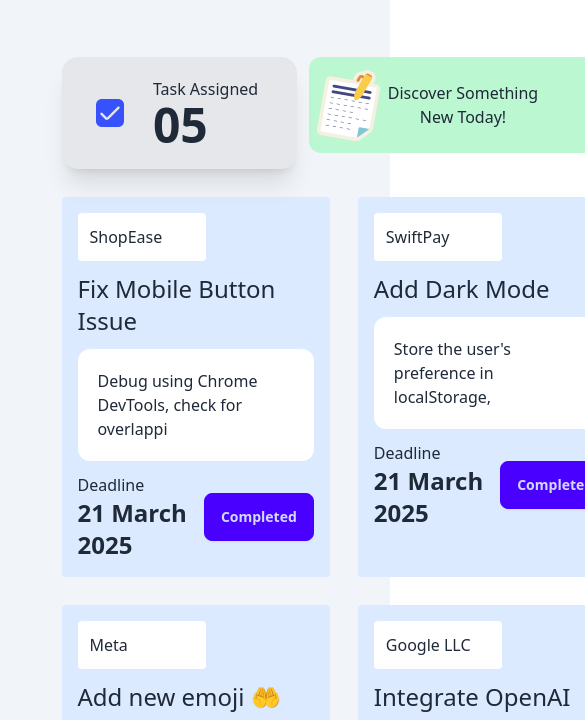
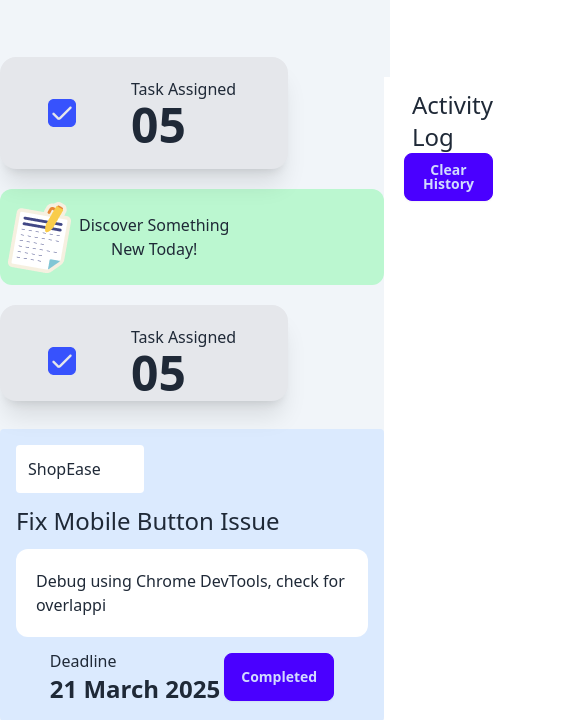
Before and after one commit to abdulalim1010/assignment-five-repo, a plain HTML site: page index.html in a window 390 px wide. Shown: the part 103-823 px from the top of the page, 585 px wide, since content can reach past the window. Drawn offline with nearby package versions, Linux system fonts and the light colour scheme.

Commit message:
responsive

```diff
--- a/index.html
+++ b/index.html
@@ -35,9 +35,9 @@
     <div class="mt-5 flex">
 
       <!-- first-3 part -->
-      <div class=" flex justify-around">
-        <div class="w-7/8">
-          <div class="flex gap-3 ">
+      <div class=" lg:flex justify-around">
+        <div class="lg:w-7/8">
+          <div class="lg:flex gap-3 ">
 
 
             <div class="card mt-5 card-compact bg-gray-200 flex w-72 shadow-xl">
@@ -80,7 +80,7 @@
             </div>
 
           </div>
-          <div class="grid grid-cols-3 gap-7 mt-7 ">
+          <div class="grid lg:grid-cols-3 gap-7 mt-7 ">
             <!-- section1 -->
             <section class="p-4 space-y-3 bg-blue-100 rounded">
               <p class="bg-white w-32 rounded p-3">ShopEase</p>
```
